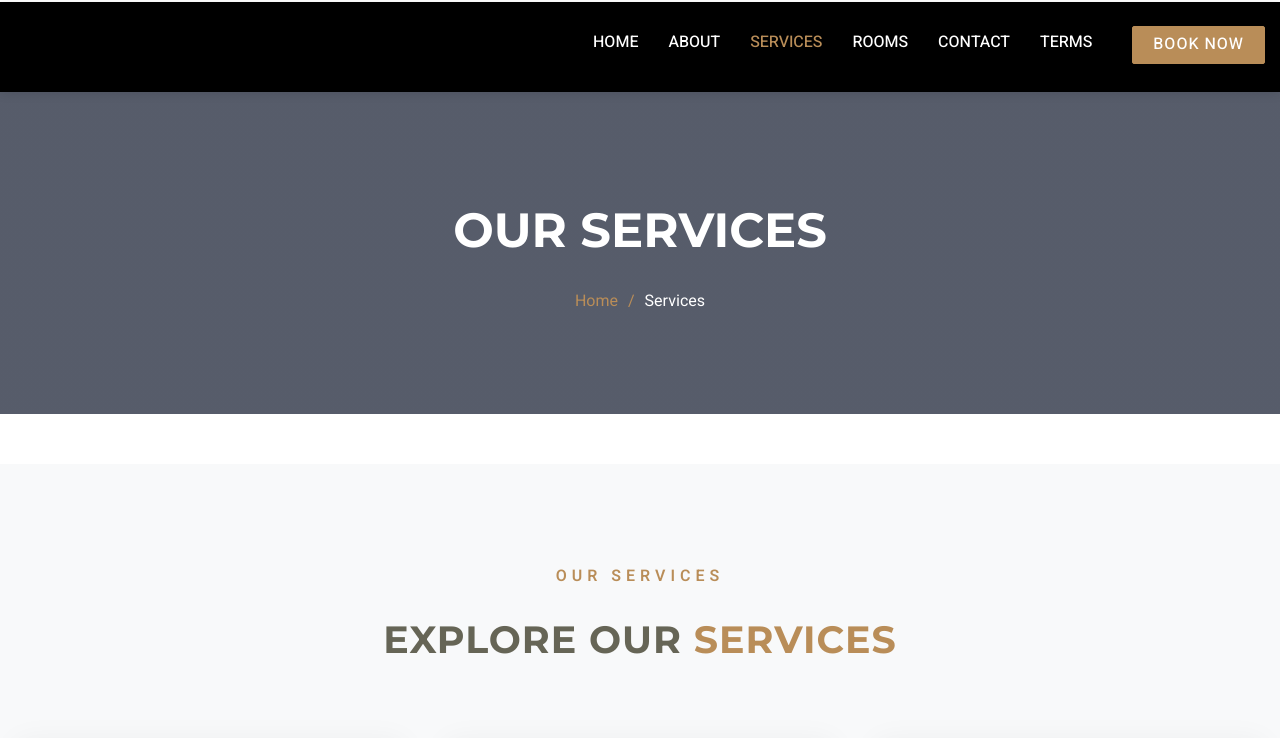
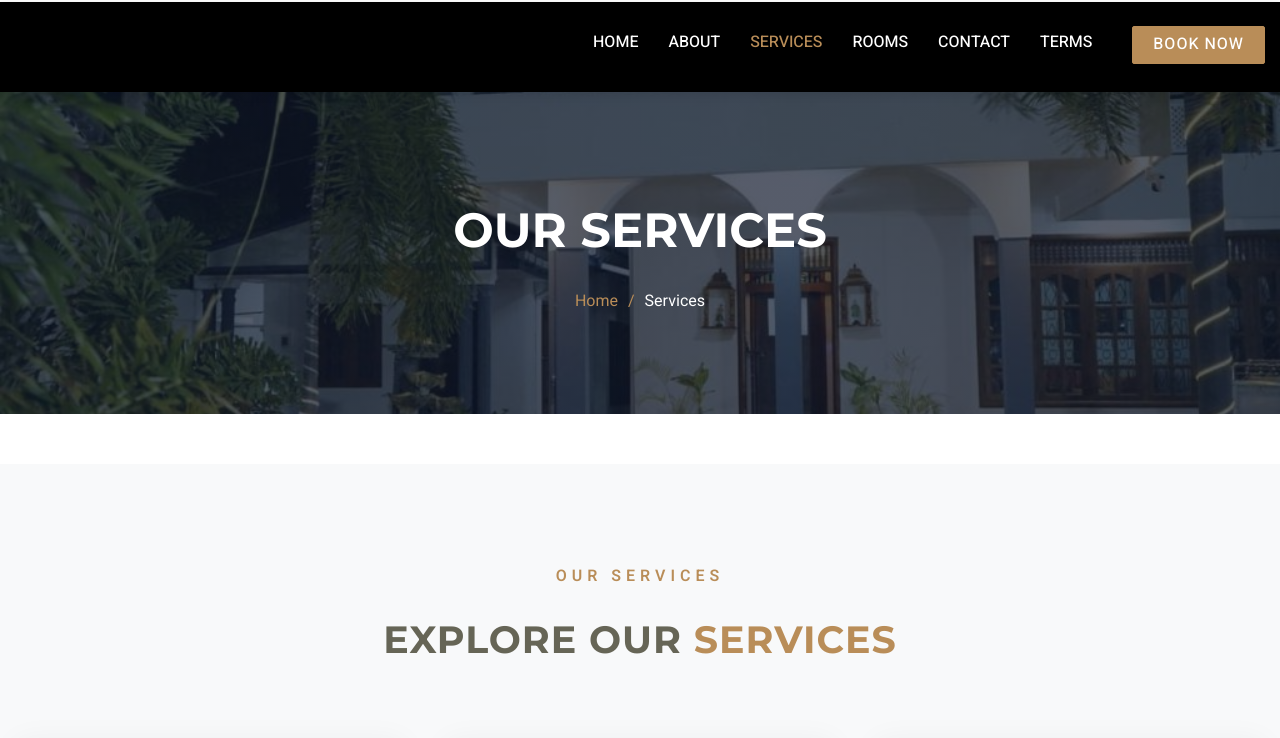
Before and after one commit to kajageshan/kajageshan.github.io, a plain HTML site: page services.html in a window 1280 px wide. Shown: the part 39-777 px from the top of the page. Drawn offline with Linux system fonts and the light colour scheme; grey boxes are pictures that could not be loaded.

Commit message:
Update services.css

```diff
--- a/css/services.css
+++ b/css/services.css
@@ -1,6 +1,6 @@
 /* Reuse Page Header */
 .page-header {
-    background: linear-gradient(rgba(15, 23, 43, .7), rgba(15, 23, 43, .7)), url('../images/photo/1.jpg');
+    background: linear-gradient(rgba(15, 23, 43, .7), rgba(15, 23, 43, .7)), url('../photo/1.jpg');
     background-position: center center;
     background-repeat: no-repeat;
     background-size: cover;
```
